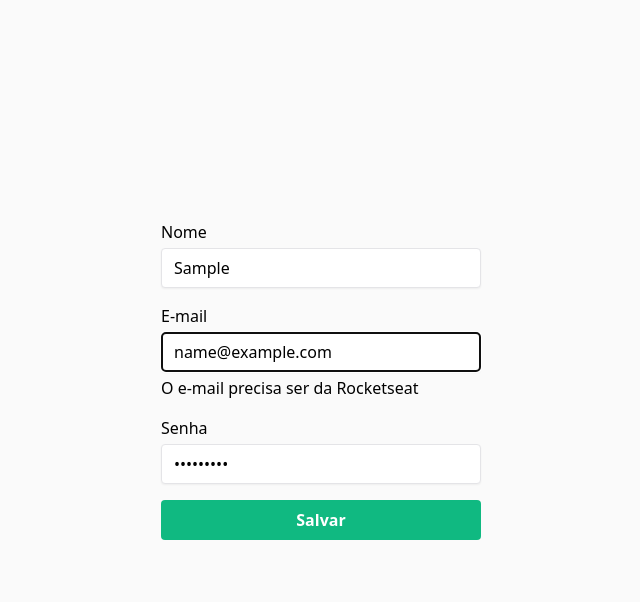
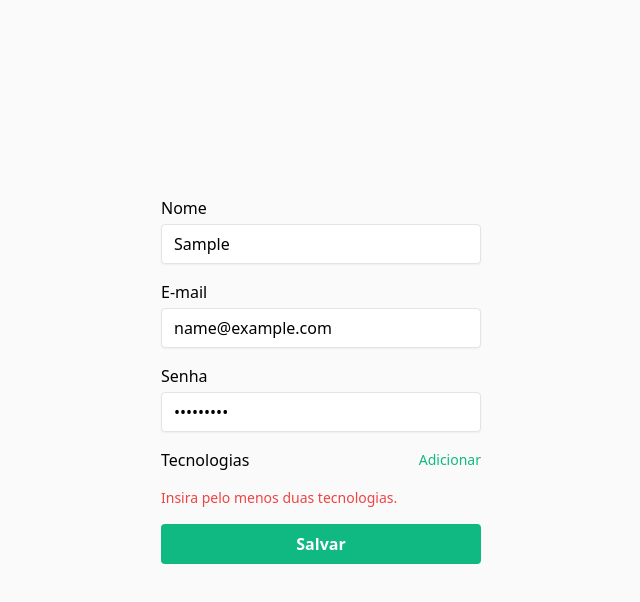
Before and after one commit to gabriellefoliv/react-hook-form, a React (Vite) app: page / in a window 1280 px wide. Both pictures are taken after typing "Sample", "name@example.com", "Sample123" into the empty fields and a click on the button "Salvar". Shown: the top 602 px of the page, without its empty margins (319-959 px from the left). Built offline with nearby package versions, Linux system fonts and the light colour scheme.

Commit message:
feat: field arrays

```diff
--- a/src/App.tsx
+++ b/src/App.tsx
@@ -1,7 +1,7 @@
 import "./styles/global.css";
 
 import { useState } from "react";
-import { useForm } from 'react-hook-form'
+import { useForm, useFieldArray } from 'react-hook-form'
 import { z } from 'zod'
 import { zodResolver } from '@hookform/resolvers/zod'
 
@@ -16,23 +16,33 @@ const createUserFormSchema = z.object({
   email: z.string()
     .min(1, "O e-mail é obrigatório")
     .email("Formato de email inválido")
-    .toLowerCase()
-    .refine(email => {
-      return email.endsWith('@rocketseat.com.br')
-    }, 'O e-mail precisa ser da Rocketseat'),
+    .toLowerCase(),
   password: z.string()
     .min(6, "A senha precisa de no mínimo 6 caracteres"),
+  techs: z.array(z.object({
+    title: z.string().min(1, "O título é obrigatório"),
+    knowledge: z.coerce.number().min(1).max(100),
+  })).min(2, 'Insira pelo menos duas tecnologias.')
 })
 
 type CreateUserFormData = z.infer<typeof createUserFormSchema>
 
 export function App() {
   const [output, setOutput] = useState('')
-  const { register, handleSubmit, formState: { errors } } = useForm<CreateUserFormData>({
+  const { register, handleSubmit, formState: { errors }, control } = useForm<CreateUserFormData>({
     resolver: zodResolver(createUserFormSchema),
   })
 
-  function createUser(data: unknown) {
+  const { fields, append } = useFieldArray({
+    control,
+    name: 'techs',
+  })
+
+  function addNewTech() {
+    append({ title: '', knowledge: 0 })
+  }
+
+  function createUser(data: CreateUserFormData) {
     setOutput(JSON.stringify(data, null, 2))
   }
 
@@ -48,7 +58,7 @@ export function App() {
             className="border border-zinc-200 shadow-sm rounded h-10 px-3"
             {...register('name')}
           />
-          {errors.name && <span>{errors.name.message}</span>}
+          {errors.name && <span className="text-red-500 text-sm">{errors.name.message}</span>}
         </div>
 
         <div className="flex flex-col gap-1">
@@ -58,7 +68,7 @@ export function App() {
             className="border border-zinc-200 shadow-sm rounded h-10 px-3"
             {...register('email')}
           />
-          {errors.email && <span>{errors.email.message}</span>}
+          {errors.email && <span className="text-red-500 text-sm">{errors.email.message}</span>}
         </div>
 
         <div className="flex flex-col gap-1">
@@ -68,8 +78,39 @@ export function App() {
             className="border border-zinc-200 shadow-sm rounded h-10 px-3"
             {...register('password')}
           />
-          {errors.password && <span>{errors.password.message}</span>}
+          {errors.password && <span className="text-red-500 text-sm">{errors.password.message}</span>}
         </div>
+
+        <div className="flex flex-col gap-1">
+          <label htmlFor="" className="flex items-center justify-between">
+            Tecnologias
+            <button type="button" onClick={addNewTech} className="text-emerald-500 text-sm">Adicionar</button>
+          </label>
+            {fields.map((field, index) => {
+              return (
+                <div key={field.id} className="flex gap-2">
+                  <div className="flex flex-1 flex-col gap-1">
+                    <input
+                      type="text"
+                      className="border border-zinc-200 shadow-sm rounded h-10 px-3"
+                      {...register(`techs.${index}.title`)}
+                      />
+                    {errors.techs?.[index]?.title && <span className="text-red-500 text-sm">{errors.techs?.[index]?.title?.message}</span>}
+                  </div>
+                  <div className="flex flex-col gap-1">
+                    <input
+                      type="number"
+                      className="w-16 border border-zinc-200 shadow-sm rounded h-10 px-3"
+                      {...register(`techs.${index}.knowledge`)}
+                      />
+
+                    {errors.techs?.[index]?.knowledge && <span className="text-red-500 text-sm">{errors.techs?.[index]?.knowledge?.message}</span>}
+                  </div>
+                </div>
+              )
+            })}
+        </div>
+        {errors.techs && <span className="text-red-500 text-sm">{errors.techs.message}</span>}
 
         <button
           type="submit"
```
Also changed, not shown: 1 other file (tests, documents, lock files or other folders).
